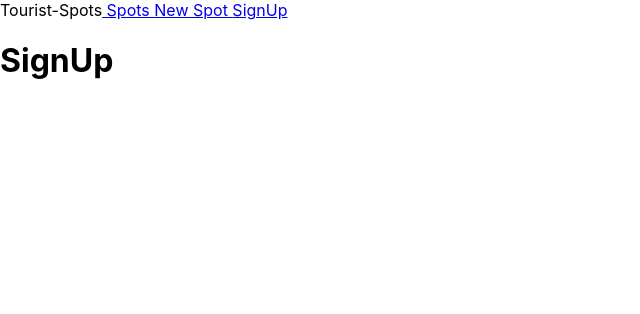
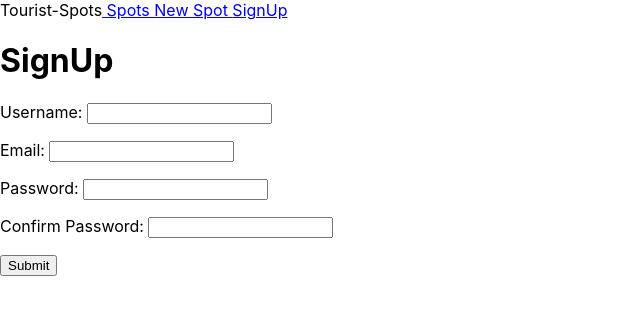
Before and after one commit to lombana-camilo/tourist-spots-app, a React (Vite) app in the folder client/: page /signup in a window 1280 px wide. Shown: the top 314 px of the page, without its empty margins (0-640 px from the left). Built offline with nearby package versions, Linux system fonts and the light colour scheme; no server answers.

Commit message:
SignUp Form

```diff
--- a/client/src/components/auth/SignUp.tsx
+++ b/client/src/components/auth/SignUp.tsx
@@ -1,10 +1,66 @@
+import { useForm } from "react-hook-form";
+import { zodResolver } from "@hookform/resolvers/zod";
+import { object, string, TypeOf } from "zod";
+import { useState } from "react";
+
 export const SignUp = () => {
-   return (
-      <div>
-         <h1>SignUp</h1>
-<form>
+  //Zod schema
+  const createUserSchema = object({
+    password: string().min(7, "Password must be 7 chars minimum!"),
+    passwordConfirmation: string(),
+    username: string().min(1, "Username is required"),
+    email: string({ required_error: "Email is required" }).email(
+      "Enter a valid Email"
+    ),
+  }).refine((data) => data.password === data.passwordConfirmation, {
+    message: "Passwords do not match!",
+    path: ["passwordConfirmation"],
+  });
+  type CreateUserType = TypeOf<typeof createUserSchema>;
 
-         </form>
-      </div>
-   )
-}
+  const {
+    register,
+    formState: { errors },
+    handleSubmit,
+  } = useForm<CreateUserType>({ resolver: zodResolver(createUserSchema) });
+
+  const [createUserError, setCreateUserError] = useState("")
+  const onSubmit = async (values: CreateUserType) => {
+    try {
+      // await createUser(values);
+      // navigate("/login");
+    } catch (e: any) {
+      setCreateUserError(e.response.data);
+    }
+  };
+
+  return (
+    <div>
+      <p>{createUserError}</p>
+      <h1>SignUp</h1>
+      <form onSubmit={handleSubmit(onSubmit)}>
+        <div>
+          <label htmlFor="username">Username: </label>
+          <input id="username" type="text" {...register("username")} />
+          <p>{errors.username?.message}</p>
+        </div>
+        <div>
+          <label htmlFor="username">Email: </label>
+          <input id="email" type="email" {...register("email")} />
+          <p>{errors.email?.message}</p>
+        </div>
+        <div>
+          <label htmlFor="password">Password: </label>
+          <input id="password" type="password" {...register("password")} />
+          <p>{errors.password?.message}</p>
+        </div>
+        <div>
+          <label htmlFor="passwordConfirmation">Confirm Password: </label>
+          <input id="passwordConfirmation" type="password" {...register("passwordConfirmation")} />
+          <p>{errors.passwordConfirmation?.message}</p>
+        </div>
+               <button>Submit</button>
+      </form>
+    </div>
+  );
+};
```
